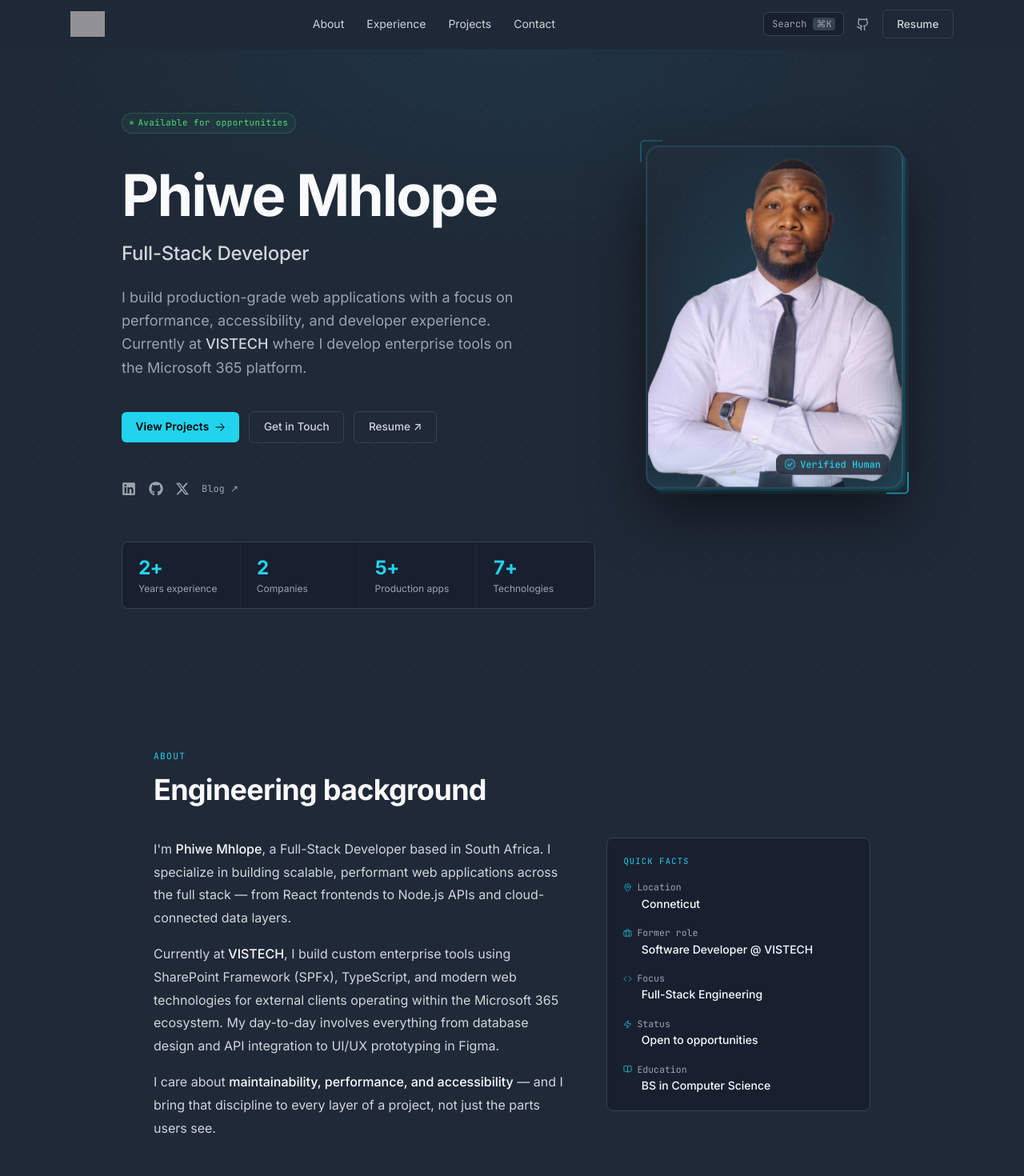
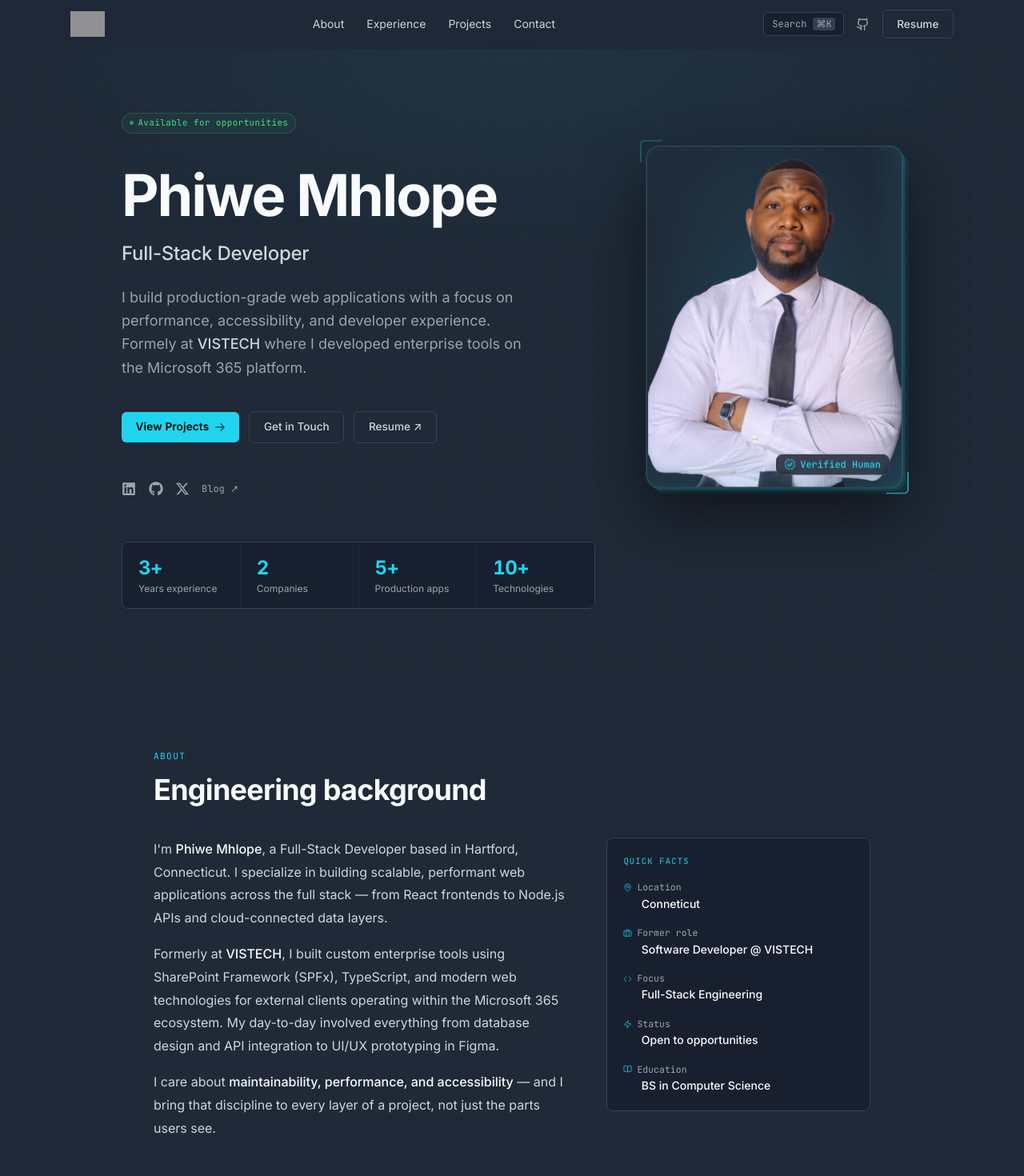
Before and after one commit to PhiweM/PorfolioFrontEnd, a React (Vite) app: page / in a window 1280 px wide. Shown: the top 1470 px of the page at 80% size. Built offline with nearby package versions, Linux system fonts and the light colour scheme; grey boxes are pictures that could not be loaded.

Commit message:
update current to formely for work experience

```diff
--- a/src/components/About.tsx
+++ b/src/components/About.tsx
@@ -66,16 +66,16 @@ export default function About() {
             <p style={{ color: 'var(--text-2)', lineHeight: '1.8' }}>
               I'm{' '}
               <span style={{ color: 'var(--text)', fontWeight: 500 }}>Phiwe Mhlope</span>, a
-              Full-Stack Developer based in South Africa. I specialize in building scalable,
+              Full-Stack Developer based in Hartford, Connecticut. I specialize in building scalable,
               performant web applications across the full stack — from React frontends to Node.js
               APIs and cloud-connected data layers.
             </p>
             <p style={{ color: 'var(--text-2)', lineHeight: '1.8' }}>
-              Currently at{' '}
-              <span style={{ color: 'var(--text)', fontWeight: 500 }}>VISTECH</span>, I build
+              Formerly at{' '}
+              <span style={{ color: 'var(--text)', fontWeight: 500 }}>VISTECH</span>, I built
               custom enterprise tools using SharePoint Framework (SPFx), TypeScript, and modern
               web technologies for external clients operating within the Microsoft 365 ecosystem.
-              My day-to-day involves everything from database design and API integration to UI/UX
+              My day-to-day involved everything from database design and API integration to UI/UX
               prototyping in Figma.
             </p>
             <p style={{ color: 'var(--text-2)', lineHeight: '1.8' }}>
--- a/src/components/Experience/Experience.tsx
+++ b/src/components/Experience/Experience.tsx
@@ -14,7 +14,7 @@ const roles: Role[] = [
   {
     company: 'VISTECH',
     title: 'Software Developer',
-    period: 'Jun 2023 — Present',
+    period: 'Jun 2023 — Sep 2025',
     type: 'Full-time',
     description:
       'Delivering custom enterprise web applications for external clients operating within the Microsoft 365 ecosystem. Sole frontend engineer on several client engagements — responsible for requirements, architecture, implementation, and handover.',
--- a/src/components/Hero.tsx
+++ b/src/components/Hero.tsx
@@ -6,10 +6,10 @@ import { HiArrowRight } from 'react-icons/hi2';
 const RESUME_URL = '/Phiwe-MhlopeDev.pdf';
 
 const stats = [
-  { value: '2+', label: 'Years experience' },
+  { value: '3+', label: 'Years experience' },
   { value: '2', label: 'Companies' },
   { value: '5+', label: 'Production apps' },
-  { value: '7+', label: 'Technologies' },
+  { value: '10+', label: 'Technologies' },
 ];
 
 function Hero() {
@@ -75,9 +75,9 @@ function Hero() {
               style={{ color: 'var(--text-3)' }}
             >
               I build production-grade web applications with a focus on performance,
-              accessibility, and developer experience. Currently at{' '}
+              accessibility, and developer experience. Formely at{' '}
               <span style={{ color: 'var(--text-2)', fontWeight: 500 }}>VISTECH</span>{' '}
-              where I develop enterprise tools on the Microsoft 365 platform.
+              where I developed enterprise tools on the Microsoft 365 platform.
             </p>
 
             {/* CTAs */}
```
